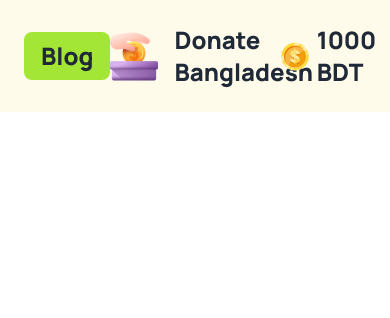
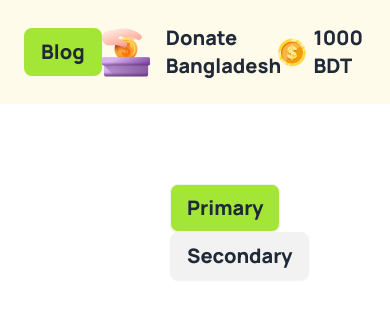
Before and after one commit to khaledsaifulla010/Donate-Bangladesh, a plain HTML site: page index.html in a window 390 px wide. Drawn offline with nearby package versions, Linux system fonts and the light colour scheme.

Commit message:
added two buttons with responsiveness

```diff
--- a/index.html
+++ b/index.html
@@ -29,15 +29,28 @@
 
   <body>
     <header class="flex items-center justify-between lg:p-12 p-6 bg-amber-50">
-      <a class="btn btn-ghost font-black text-2xl bg-lime-400">Blog</a>
+      <a class="btn btn-ghost font-black lg:text-2xl text-xl bg-lime-400"
+        >Blog</a
+      >
       <div class="flex items-center gap-4">
         <img src="./assets/logo.png" alt="" />
-        <a class="text-2xl font-black">Donate Bangladesh</a>
+        <a class="lg:text-2xl text-xl font-black">Donate Bangladesh</a>
       </div>
       <div class="flex items-center gap-2">
         <img src="./assets/coin.png" alt="" />
-        <a class="text-2xl font-black">1000 BDT</a>
+        <a class="lg:text-2xl text-xl font-black">1000 BDT</a>
       </div>
     </header>
+
+    <main>
+      <!-- Two Buttons -->
+
+      <div class="mt-20 lg:ml-[580px] ml-[170px]">
+        <button class="btn mr-8 lg:text-2xl text-xl font-black bg-lime-400">
+          Primary
+        </button>
+        <button class="btn lg:text-2xl text-xl font-black">Secondary</button>
+      </div>
+    </main>
   </body>
 </html>
```
